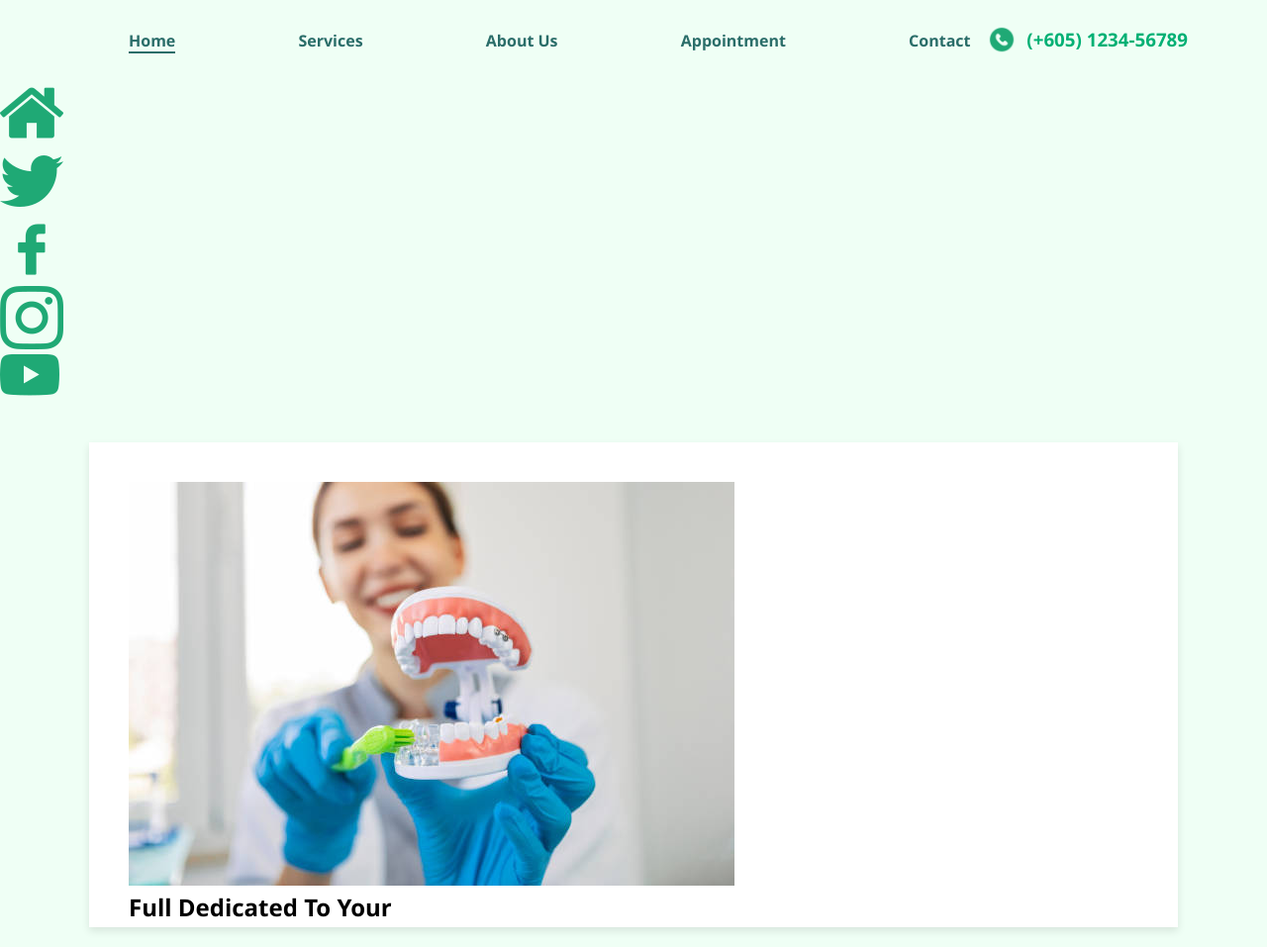
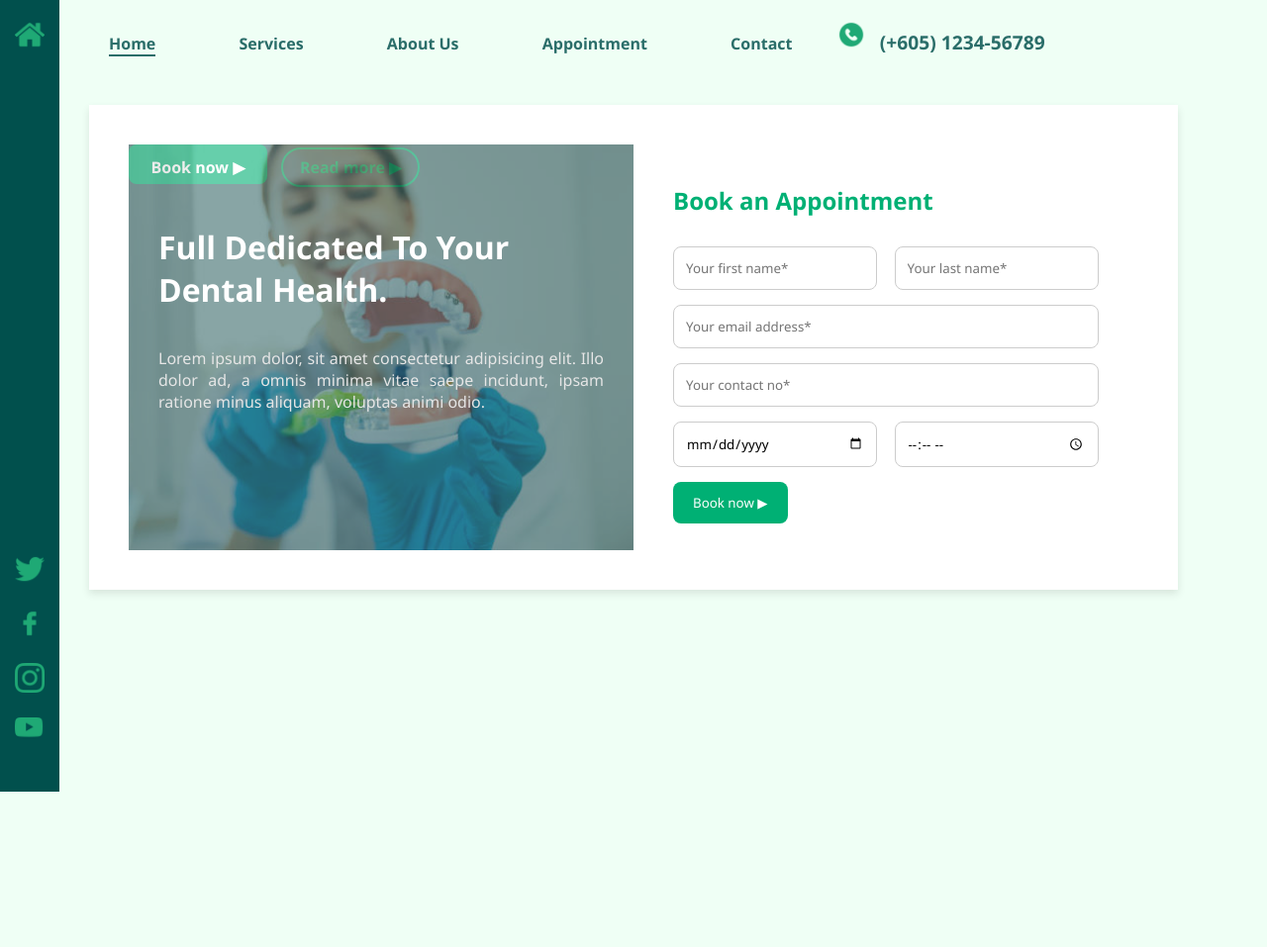
Before and after one commit to Kanny26/Landig_odontologia, a plain HTML site: page index.html in a window 1280 px wide. Shown: the whole page at 99% size. After the commit the page ends 800 px from the top, so only its background shows below. Drawn offline with Linux system fonts and the light colour scheme.

Commit message:
se modificaron las clase con BEM en el css

```diff
--- a/styles.css
+++ b/styles.css
@@ -18,18 +18,19 @@ body {
     z-index: 1;
 }
 
+.navbar__nav{
+    width: 100%;
+    text-align: left;
+}
 .navbar__list {
     list-style: none;
+    display: inline-block;
     margin-left: 40px;
 }
 
 .navbar__item {
     display: inline-block;
-    margin: 0 60px;
-}
-
-.navbar__item:last-child {
-    margin-right: 0;
+    margin: 0 40px;
 }
 
 .navbar__link {
@@ -43,25 +44,25 @@ body {
 }
 
 .navbar__phone {
-    position: absolute;
-    right: 80px;
-    top: 20px;
-    color: #00b074;
+    display: inline-block;
+    margin-top: -10px;
+    color:#00b074;
     font-weight: bold;
 }
 
 .navbar__icon {
-    margin-bottom: -18px;
+    margin-right: 10px;
     width: 30px;
 }
 
 .navbar__number {
-    margin-left: 40px;
-    margin-top: -15px;
+    display: inline-block;
+    font-size: 1.2rem;
+    color: #2a6d69;
 }
 
 /* BARRA LATERAL IZQUIERDA */
-.barlateralizq {
+.sidebar {
     position: fixed;
     top: 0;
     left: 0;
@@ -69,36 +70,37 @@ body {
     height: 100vh;
     background-color: #01504d;
     z-index: 1;
+    text-align: center;
 }
 
-.barlateralizq ul {
-    width: 100%;
-    text-align: center;
+.sidebar__top,
+.sidebar__bottom {
     list-style: none;
+    padding: 0;
+    margin: 0;
 }
 
-.barlateralizq ul.arriba {
-    position: absolute;
-    top: 20px;
+.sidebar__top {
+    margin-top: 20px;
 }
 
-.barlateralizq ul.abajo {
+.sidebar__bottom {
     position: absolute;
     bottom: 20px;
+    width: 100%;
 }
 
-.barlateralizq li {
+.sidebar__icon {
     margin: 20px 0;
 }
 
-.barlateralizq img {
+.sidebar__icon img {
     width: 30px;
     height: 30px;
     cursor: pointer;
     transition: transform 0.3s;
 }
-
-.barlateralizq img:hover {
+.sidebar__icon img:hover {
     transform: scale(1.2);
 }
 
@@ -111,21 +113,20 @@ body {
     box-shadow: 0 4px 8px rgba(0,0,0,0.1);
     padding: 40px;
     overflow: hidden;
-    position: relative;
 }
 
 /* SECCIÓN IZQUIERDA */
-.izquierda {
+.left__content {
     float: left;
     width: 50%;
     height: 100%;
     position: relative;
     background-color: #396969; /* Un verde similar al resultado del filtro */
-    z-index: 1;
+    color: white;
 
 }
 
-.izquierda .img-dentista {
+.content__image {
     position: absolute;
     top: 0;
     left: 0;
@@ -133,57 +134,65 @@ body {
     height: 100%;
     object-fit: cover;
     z-index: 1;
+    opacity: 0.4;
 }
 
-/* Superposición del contenido */
-.izquierda h1,
-.izquierda p,
-.izquierda .buttons {
+.content__title {
     position: absolute;
+    top: 20%;
+    left: 30px;
+    font-size: 2rem;
     z-index: 2;
-    color: white;
-    text-align: center;
-    width: 100%;
+    color: #ffffff;
 }
 
-.izquierda h1 {
-    top: 20%;
-    margin-left: 30px;
+.content__text {
+    position: absolute;
+    top: 50%;
+    left: 30px;
+    right: 30px;
+    z-index: 2;
+    font-size: 1rem;
     text-align: justify;
-    font-size: 2rem;
-    color: #b6b6b6;
+    color: #e6e6e6;
 }
 
-.izquierda p {
-    top: 50%;
-    left: 5px;
+.content__button {
+    display: inline-block;
+    border-radius: 20px;
+    background-color: #00b074;
+    color: white;
+    height: 40px;
+    width: 140px;
+    border: none;
+    margin-right: 10px;
+    cursor: pointer;
     font-size: 1rem;
-    text-align: justify;
-    padding: 0 20px;
-    width: calc(100% - 60px);
-    color:#e6e6e6
+    font-weight: bold;
+    transition: background-color 0.3s ease;
+    z-index: 2;
 }
 
-.buttons {
-    bottom: 80px;
-    left: -120px;
-    width: 100%;
+.content__button--secondary {
+    background-color: transparent;
+    color: #00b074;
+    border: 2px solid #00b074;
 }
 
-/* Botones */
-.btnprimary,
-.btnsecondary {
-    text-align: center;
-    border-radius: 20px;
-    background-color: #00b074;
-    height: 40px;
-    width: 100px;
-    border: none;
-    text-decoration: none;
+.content__button:hover {
+    background-color: #019264;
 }
 
+.content__button--secondary:hover {
+    background-color: #00b074;
+    color: white;
+}
+
+
+
+
 /* SECCIÓN DERECHA */
-.derecha {
+.right__form {
     float: right;
     width: 50%;
     height: 100%;
@@ -191,7 +200,7 @@ body {
     box-sizing: border-box;
 }
 
-.derecha h2 {
+.form__title {
     color: #00b074;
     margin-bottom: 30px;
 }
@@ -224,3 +233,93 @@ input {
 .form-group input:first-child {
     margin-right: 4%;
 }
+
+.content__button--primary{
+    background-color: #00b074;
+    color: white;
+    border: none;
+    padding: 12px 20px;
+    border-radius: 8px;
+    cursor: pointer;
+}
+
+/* ======= MEDIA QUERIES ======= */
+@media (max-width: 1024px) {
+  .container {
+    width: 90%;
+    height: auto;
+    padding: 20px;
+  }
+
+  .left__content,
+  .right__form {
+    float: none;
+    width: 100%;
+    height: auto;
+  }
+
+  .content__title,
+  .content__text,
+  .content__buttons {
+    position: static;
+    text-align: center;
+    margin: 20px 0;
+  }
+
+  .content__image {
+    position: relative;
+    height: 200px;
+    opacity: 0.3;
+  }
+
+  .form-group input {
+    width: 100%;
+    float: none;
+    margin-right: 0;
+  }
+
+  .form__title {
+    text-align: center;
+  }
+
+  .navbar__item {
+    margin: 0 15px;
+  }
+}
+
+@media (max-width: 768px) {
+  .navbar {
+    padding: 20px 10px;
+  }
+
+  .navbar__list {
+    display: block;
+    margin: 0;
+    text-align: center;
+  }
+
+  .navbar__item {
+    display: block;
+    margin: 10px 0;
+  }
+
+  .navbar__phone {
+    display: block;
+    float: none;
+    text-align: center;
+    margin-top: 15px;
+  }
+
+  .sidebar {
+    display: none;
+  }
+
+  .content__button {
+    width: 100%;
+    margin-bottom: 10px;
+  }
+
+  .content__buttons {
+    text-align: center;
+  }
+}
```
